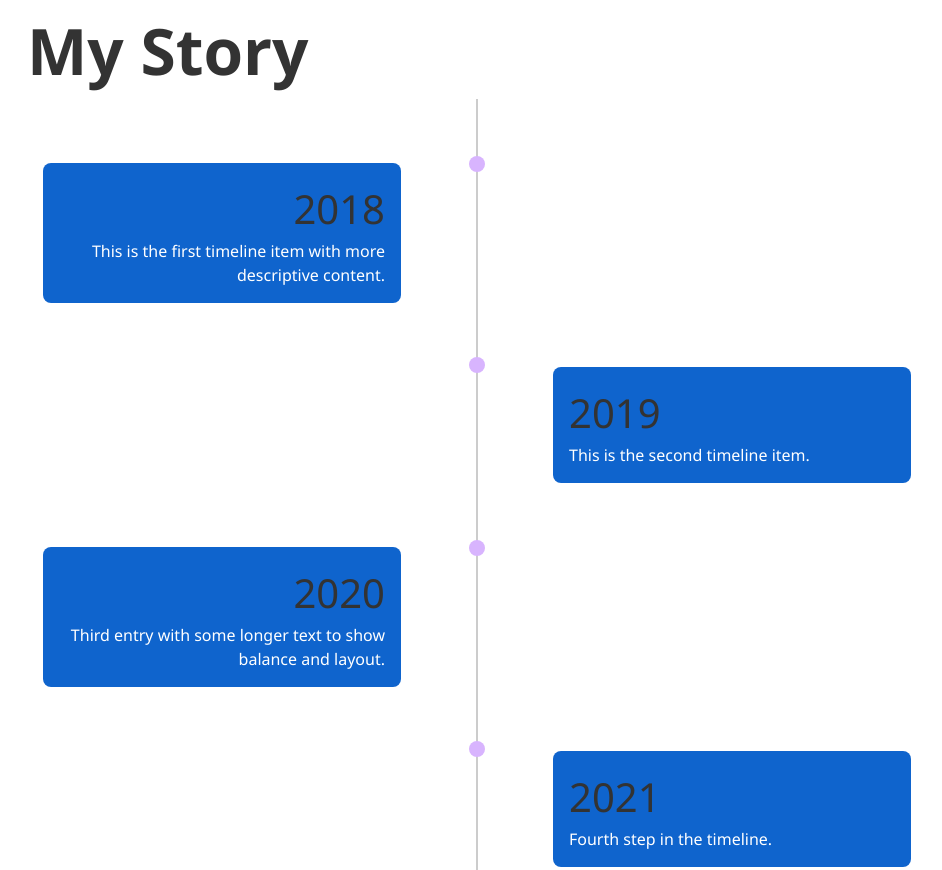
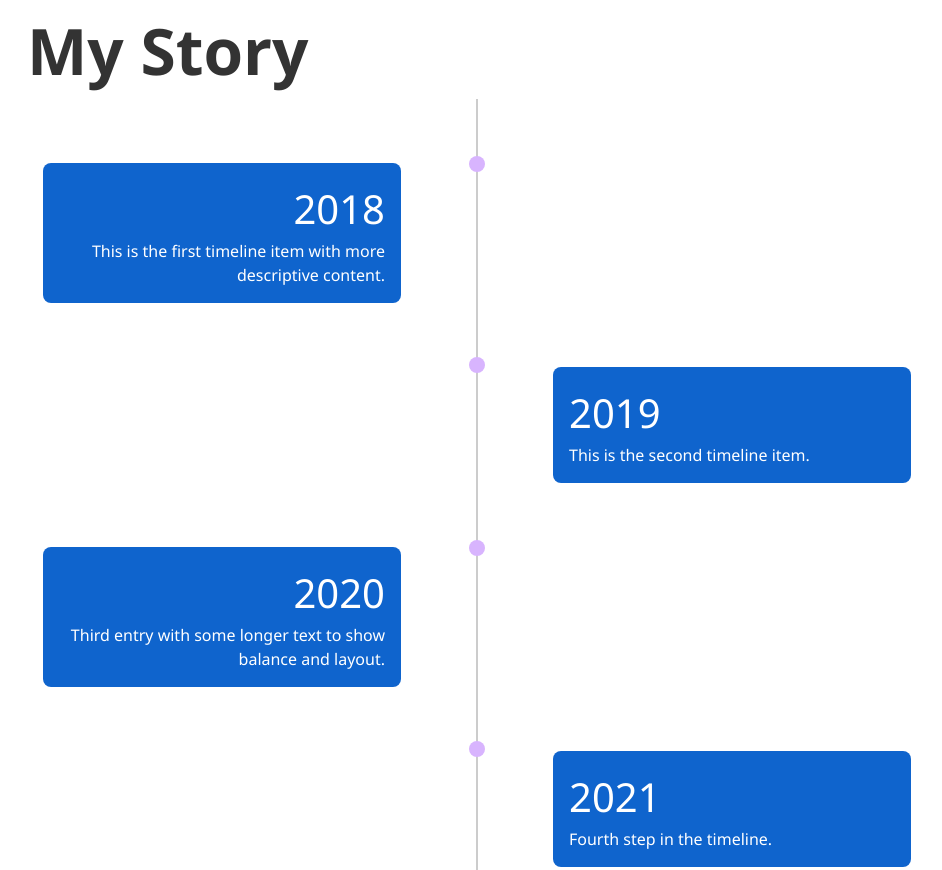
Before and after one commit to Sofys-foxys/Korea, a plain HTML site: page index.html in a window 1280 px wide. Shown: the part 3167-4037 px from the top of the page, without its empty margins (163-1105 px from the left). Drawn offline with Linux system fonts and the light colour scheme.

Commit message:
h2 Timeline white

```diff
--- a/css/styles.css
+++ b/css/styles.css
@@ -536,6 +536,10 @@ section#mystory{
     color: white;
 }
 
+.timeline .content h2 {
+    color: white;
+}
+
 /* Responsive */
 @media (max-width: 768px) {
     .step {
```
